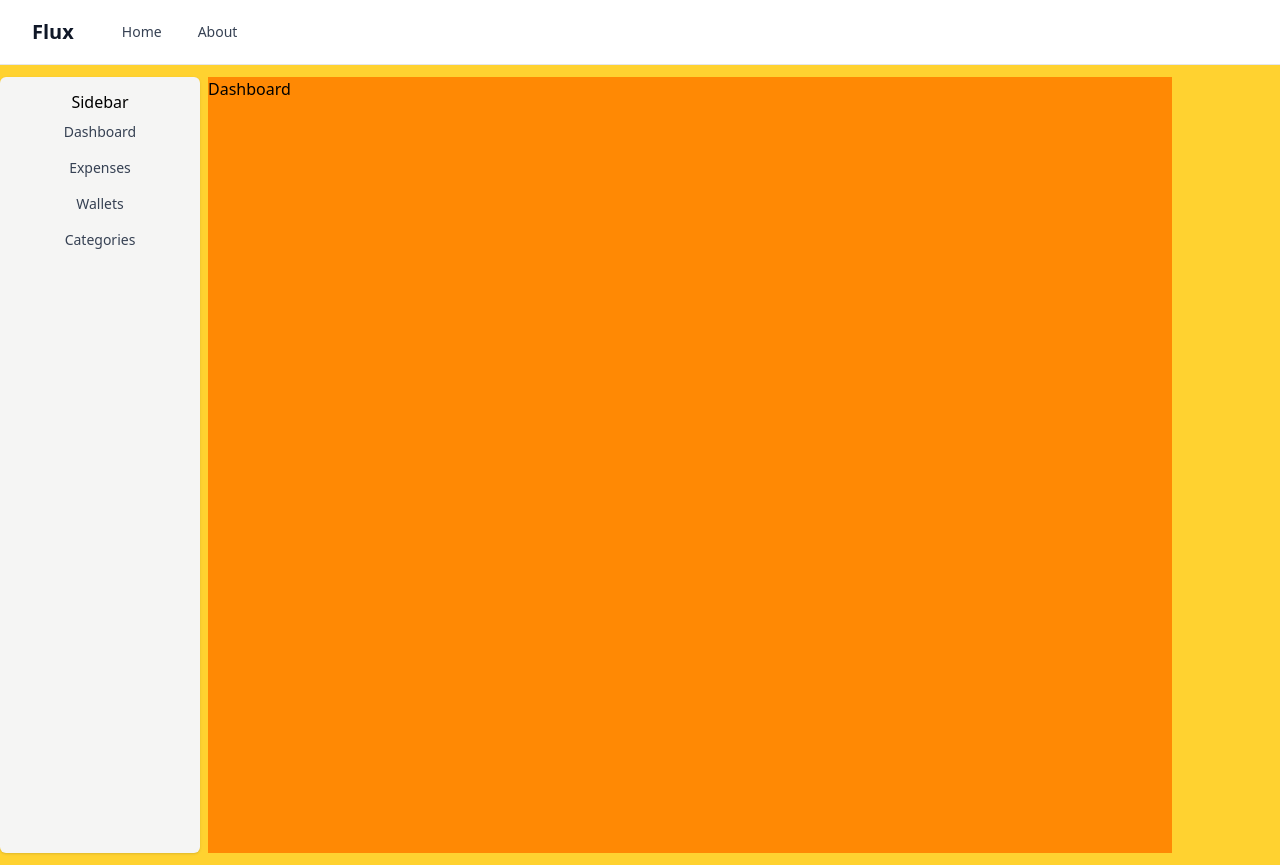
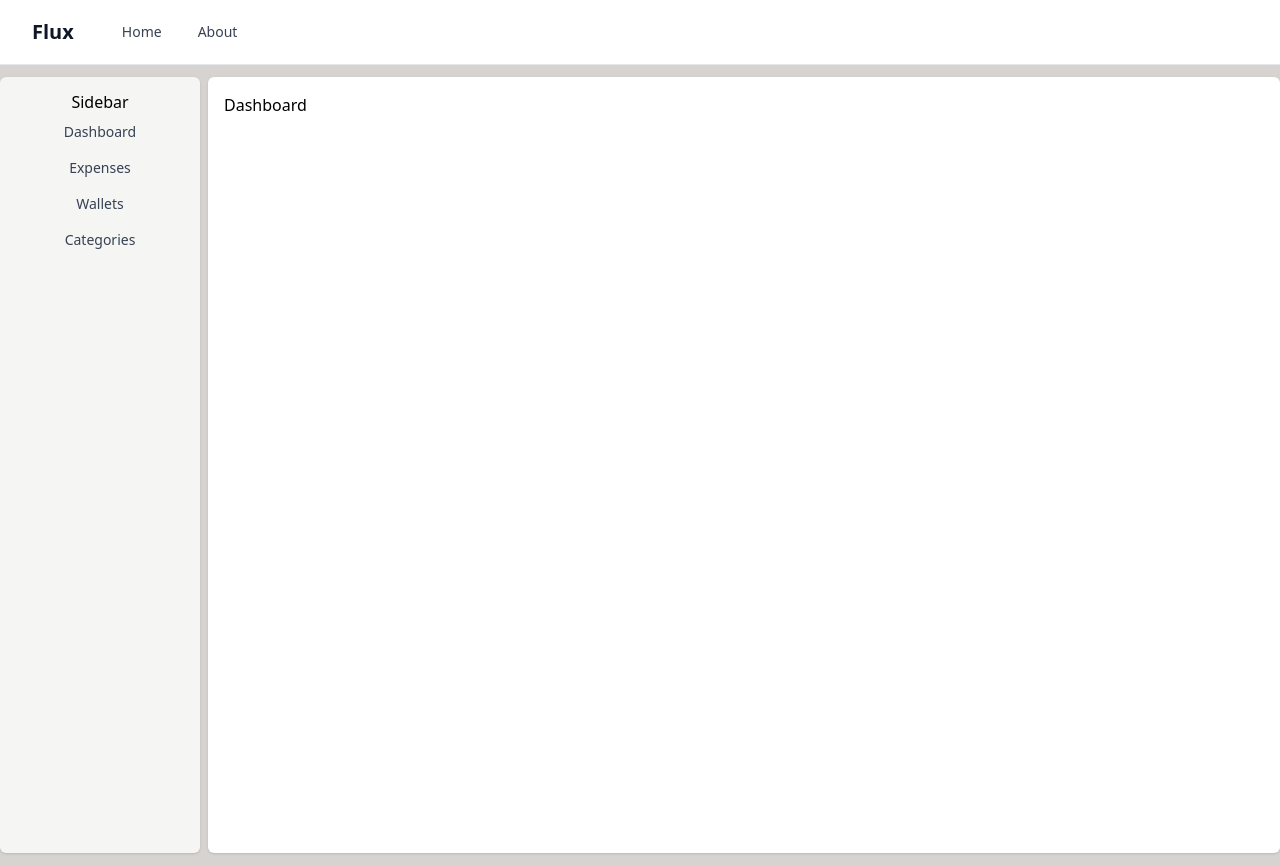
Before and after one commit to ALpolymer/flux-tracker, a React (Vite) app: page /flux in a window 1280 px wide. Built offline with nearby package versions, Linux system fonts and the light colour scheme.

Commit message:
refactor(styling): minor styling changes

```diff
--- a/src/components/Dashboard.tsx
+++ b/src/components/Dashboard.tsx
@@ -1,7 +1,7 @@
 
 const Dashboard = () => {
     return (
-        <div className="bg-orange-400">
+        <div className="bg-white rounded-md p-4 shadow">
             Dashboard
         </div>
     );
--- a/src/components/Navbar.tsx
+++ b/src/components/Navbar.tsx
@@ -3,7 +3,7 @@ import {NavLink} from 'react-router'
 const Navbar = () => {
     return (
         <nav className="bg-white shadow-sm border-b border-gray-200">
-            <div className="max-w-7xl mx-auto px-4 sm:px-6 lg:px-8">
+            <div className="max-w-7xl  px-4 sm:px-6 lg:px-8">
                 <div className="flex justify-between items-center h-16">
                     <div className="flex items-center space-x-8">
                         <span className="text-xl font-semibold text-gray-900">
--- a/src/components/Tracker.tsx
+++ b/src/components/Tracker.tsx
@@ -2,7 +2,7 @@ import {Outlet} from "react-router";
 import Sidebar from "./Sidebar";
 const Tracker = () => {
     return (
-        <main className="bg-amber-300 h-screen py-3 grid grid-cols-[200px_minmax(900px,_1fr)_100px] gap-2">
+        <main className="bg-stone-300 h-screen py-3 grid grid-cols-[200px_minmax(900px,_1fr)] gap-2">
            <Sidebar />
             <Outlet />
         </main>
```
